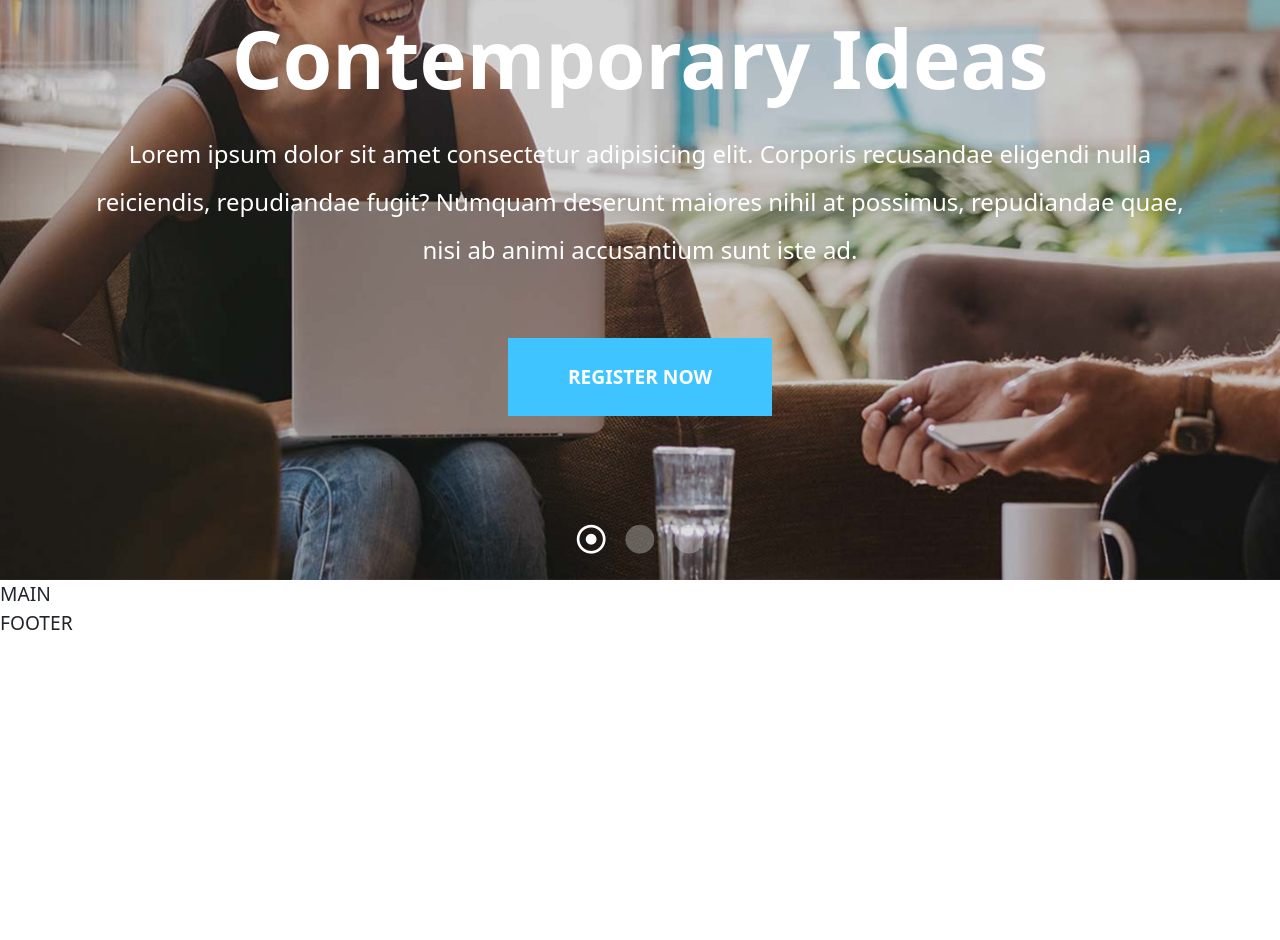
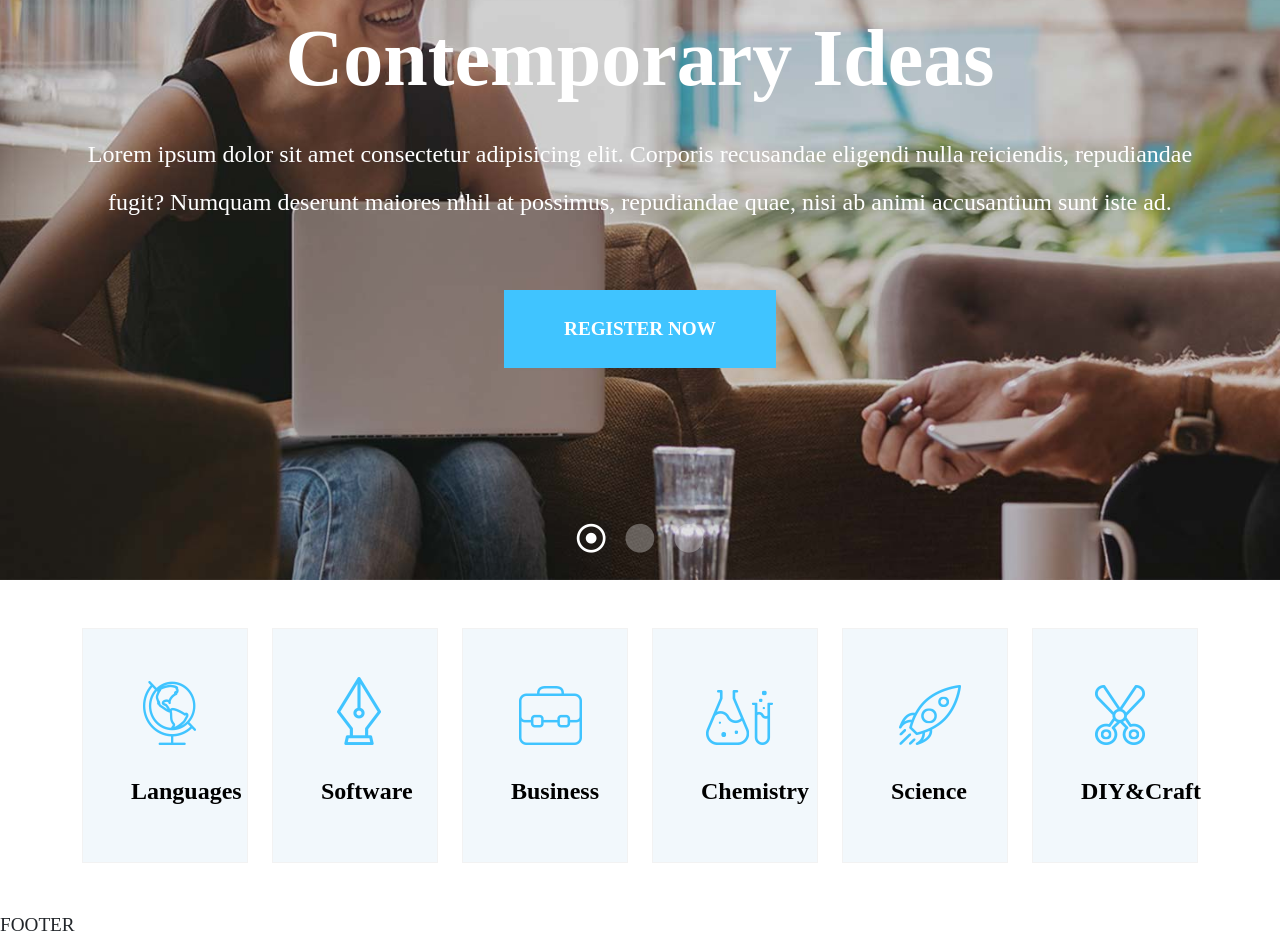
Before and after one commit to andreacagnina/proj-html-vuejs, a Vue app: page / in a window 1280 px wide. Shown: the part 220-1160 px from the top of the page. Before the commit the page ends 858 px from the top, so only its background shows below. Built offline with nearby package versions, Linux system fonts and the light colour scheme.

Commit message:
[feat] done cardsection

```diff
--- a/src/App.vue
+++ b/src/App.vue
@@ -14,7 +14,7 @@ export default {
 </script>
 
 <template>
-  <HeaderApp class="zindex" />
+  <HeaderApp class="z-index" />
   <Carousel />
   <MainApp />
   <FooterApp />
@@ -24,7 +24,7 @@ export default {
 @use './styles/generals.scss';
 
 
-.zindex {
+.z-index {
   position: absolute;
   top: 0;
   left: 0;
--- /dev/null
+++ b/src/components/CardSection.vue
@@ -0,0 +1,43 @@
+<script>
+import { matterCards } from "../data/CardsSection";
+export default {
+    data() {
+        return {
+            matterCards,
+        }
+    }
+
+}
+</script>
+
+<template>
+    <div class="col-2" v-for="(card, index) in matterCards" :key="`card-${index}`">
+        <a href="#">
+            <div class="content matter-card p-5">
+                <img :src="card.url" alt="img matter">
+                <h4>{{ card.title }}</h4>
+            </div>
+        </a>
+    </div>
+</template>
+
+<style lang="scss" scoped>
+@use '../styles/partials/Colors' as*;
+
+a {
+    color: $a000000;
+}
+
+.matter-card {
+    border: 1px solid $f2f2f2;
+    background-color: $f2f8fc;
+    text-align: center;
+    cursor: pointer;
+
+    h4 {
+        font-weight: 600;
+        margin-top: 2rem;
+    }
+
+}
+</style>
--- a/src/components/Carousel.vue
+++ b/src/components/Carousel.vue
@@ -66,7 +66,6 @@ export default {
 
 .carousel-indicators {
     position: absolute;
-    //bottom: 30px;
 
     span {
         padding: 10px;
--- a/src/components/CarouselSection.vue
+++ b/src/components/CarouselSection.vue
@@ -6,12 +6,19 @@ export default {
 
 <template>
     <div class="container carousel-caption top-50 start-50 translate-middle lh-lg">
-        <h1 class="display-1 mb-4">Contemporary Ideas</h1>
-        <p class="fs-4"> Lorem ipsum dolor sit amet consectetur adipisicing elit. Corporis recusandae
-            eligendi nulla
-            reiciendis, repudiandae fugit? Numquam deserunt maiores nihil at possimus, repudiandae quae, nisi ab
-            animi accusantium sunt iste ad.</p>
-        <button class=" button my-5">REGISTER NOW</button>
+        <div class="row">
+            <div class="col-12">
+                <div class="content">
+                    <h1 class="display-1 mb-4">Contemporary Ideas</h1>
+                    <p class="fs-4"> Lorem ipsum dolor sit amet consectetur adipisicing elit. Corporis recusandae
+                        eligendi nulla
+                        reiciendis, repudiandae fugit? Numquam deserunt maiores nihil at possimus, repudiandae quae,
+                        nisi ab
+                        animi accusantium sunt iste ad.</p>
+                    <button class=" button my-5">REGISTER NOW</button>
+                </div>
+            </div>
+        </div>
     </div>
 </template>
 
--- a/src/components/MainApp.vue
+++ b/src/components/MainApp.vue
@@ -1,12 +1,18 @@
 <script>
+import CardSection from './CardSection.vue';
 export default {
+  components: {
+    CardSection,
+  }
 
 }
 </script>
 
 <template>
-  <div>
-    MAIN
+  <div class="container my-5">
+    <div class="row">
+      <CardSection />
+    </div>
   </div>
 </template>
 
--- /dev/null
+++ b/src/data/CardsSection.js
@@ -0,0 +1,28 @@
+const matterCards = [
+    {
+        title: 'Languages',
+        url: '/src/assets/img/h5-custom-icon-1.png',
+    },
+    {
+        title: 'Software',
+        url: '/src/assets/img/h5-custom-icon-2.png',
+    },
+    {
+        title: 'Business',
+        url: '/src/assets/img/h5-custom-icon-3.png',
+    },
+    {
+        title: 'Chemistry',
+        url: '/src/assets/img/h5-custom-icon-4.png',
+    },
+    {
+        title: 'Science',
+        url: '/src/assets/img/h5-custom-icon-5.png',
+    },
+    {
+        title: 'DIY&Craft',
+        url: '/src/assets/img/h5-custom-icon-6.png',
+    },
+]
+
+export { matterCards }
--- a/src/styles/generals.scss
+++ b/src/styles/generals.scss
@@ -2,6 +2,7 @@
 
 body {
     font-size: 1.2rem;
+    font-family: "Times new roman";
 }
 
 a {
```
Also changed, not shown: src/components/newApp.vue (added, +15 -0 lines), src/assets/img/70895380_1110478975818108_1752319001473581056_n.png (deleted).
